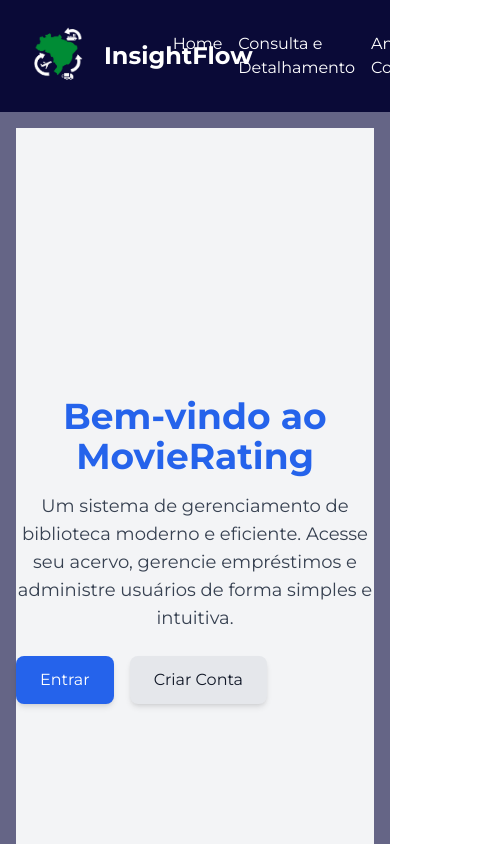
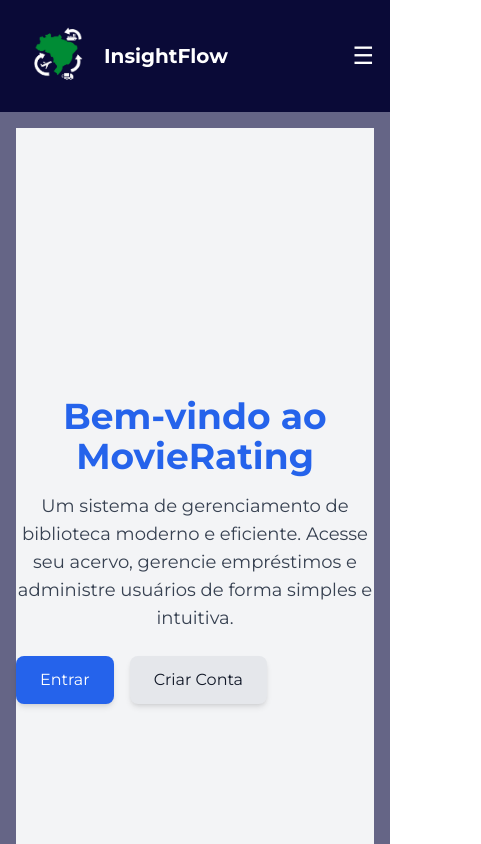
Before and after one commit to Titus-System/3Semestre-ADS-Frontend, a React (Vite) app in the folder frontend/: page / in a window 390 px wide. Shown: the top 844 px of the page, 481 px wide, since content can reach past the window. Built offline with nearby package versions, Linux system fonts and the light colour scheme.

Commit message:
style(header): Adição de responsividade na barra de navegação

```diff
--- a/frontend/src/components/header.tsx
+++ b/frontend/src/components/header.tsx
@@ -1,28 +1,59 @@
-import logosemfundo from "../assets/logosemfundo.png"
+import { useState } from "react";
+import logosemfundo from "../assets/logosemfundo.png";
 
 export default function Header() {
+    const [isOpen, setIsOpen] = useState(false);
 
     return (
         <header className="bg-[#0A0A37] text-white p-4">
             <div className="container mx-auto flex justify-between items-center">
+                {/* Logo e Título */}
                 <div className="flex items-center gap-x-2 sm:gap-x-4">
-            <img src={logosemfundo} alt="Descrição" className="w-24 h-24w-20 h-20 object-contain" />
-            <h1 className="text-2xl font-bold self-center relative-top">InsightFlow</h1>
+                    <img
+                        src={logosemfundo}
+                        alt="Logo"
+                        className="w-20 h-20 object-contain"
+                    />
+                    <h1 className="text-xl sm:text-2xl font-bold self-center">
+                        InsightFlow
+                    </h1>
                 </div>
-          <nav>
-            <ul className="flex space-x-4">
+
+                {/* Navegação */}
+                <nav className={`${isOpen ? "block" : "hidden"} sm:flex`}>
+                    <ul className="flex flex-col sm:flex-row space-y-2 sm:space-y-0 sm:space-x-6">
                         <li>
-                <a href="/" className="hover:underline">Home</a>
+                            <a href="/" className="hover:underline text-sm sm:text-base">
+                                Home
+                            </a>
                         </li>
                         <li>
-                <a href="/consulta_detalhamento" className="hover:underline">Consulta e Detalhamento</a>
+                            <a
+                                href="/consulta_detalhamento"
+                                className="hover:underline text-sm sm:text-base"
+                            >
+                                Consulta e Detalhamento
+                            </a>
                         </li>
                         <li>
-                <a href="/analise_comparacoes" className="hover:underline">Análise e Comparações</a>
+                            <a
+                                href="/analise_comparacoes"
+                                className="hover:underline text-sm sm:text-base"
+                            >
+                                Análise e Comparações
+                            </a>
                         </li>
                     </ul>
                 </nav>
+
+                {/* Botão Hambúrguer */}
+                <button
+                    onClick={() => setIsOpen(!isOpen)}
+                    className="sm:hidden text-white text-2xl focus:outline-none"
+                >
+                    ☰
+                </button>
             </div>
         </header>
     );
-  };
+}
```
Lines whose indentation alone changed are shown as unchanged.
